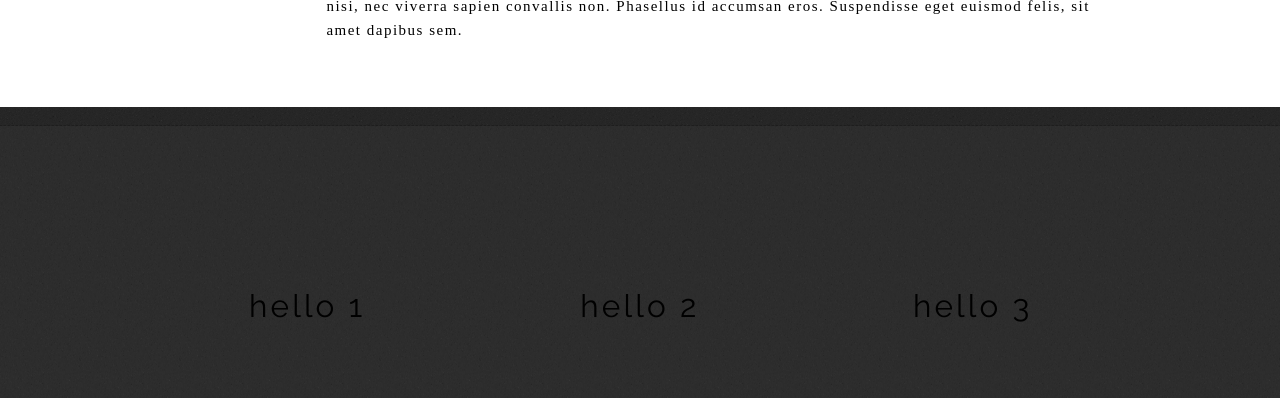
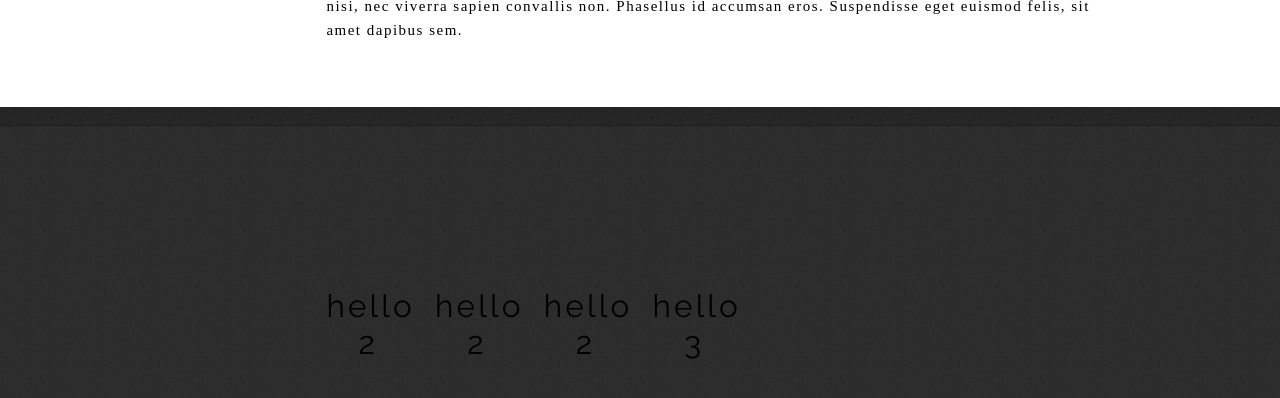
Before and after one commit to jacksoncwilliams/jackson-erin, a Jekyll site: the page built from simpleindex.html, in a window 1280 px wide and 900 px high, scrolled down 2959 px. Shown: the top 398 px of the window. Built offline with Jekyll 4.4.1, drawn with Linux system fonts in a browser that asks for light colours; nearby versions of some CDN libraries; some web fonts are replaced.

Commit message:
Update simpleindex.html

```diff
--- a/simpleindex.html
+++ b/simpleindex.html
@@ -220,16 +220,25 @@ title: Jackson Williams
 
 <section id="contact">
             <div class="container">
-                        <div class="four columns">
-                                    <h1> hello 1</h1>
-                        </div>
+                        <div class="eight columns offset-by-two columns">
 
-                        <div class="four columns">
+
+
+                        <div class="two columns">
                                     <h1> hello  2</h1>
                         </div>
 
-                        <div class="four columns">
+                        <div class="two columns">
+                                    <h1> hello  2</h1>
+                        </div>
+
+                        <div class="two columns">
+                                    <h1> hello  2</h1>
+                        </div>
+
+                        <div class="two columns">
                                     <h1> hello 3</h1>
+                        </div>
                         </div>
 
             </div>
```
